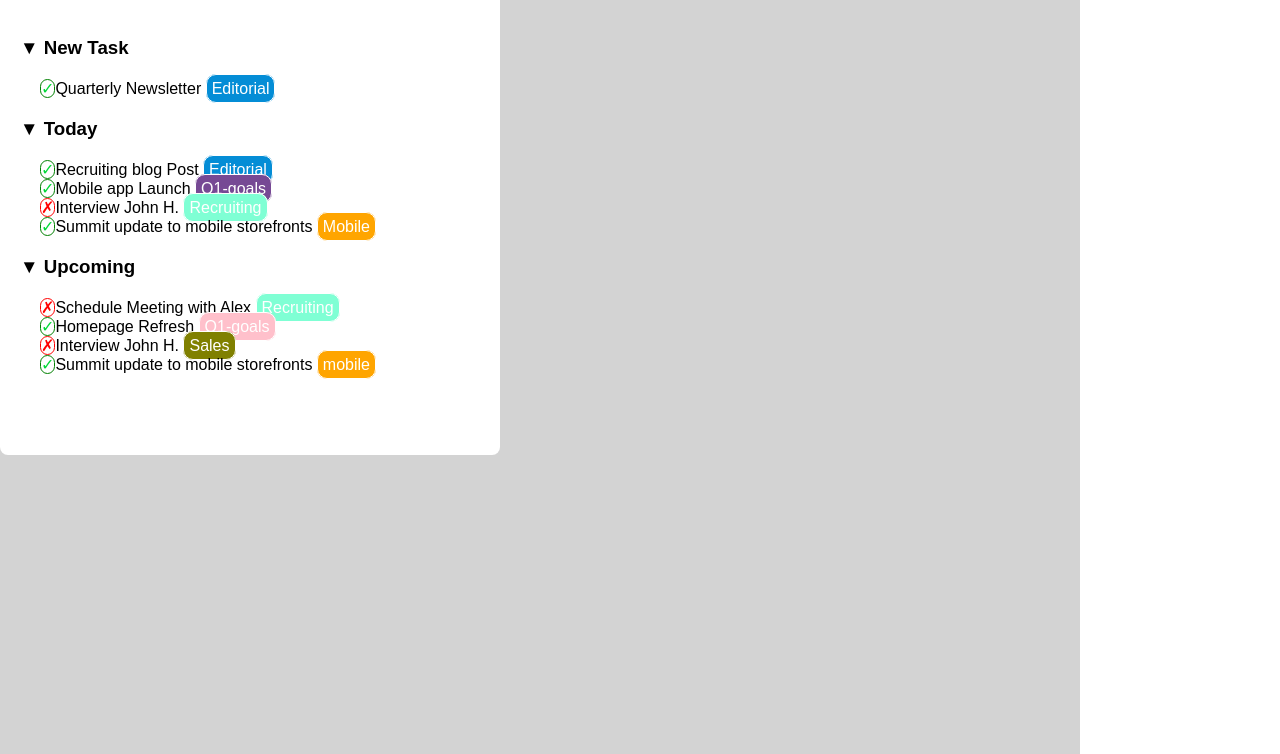
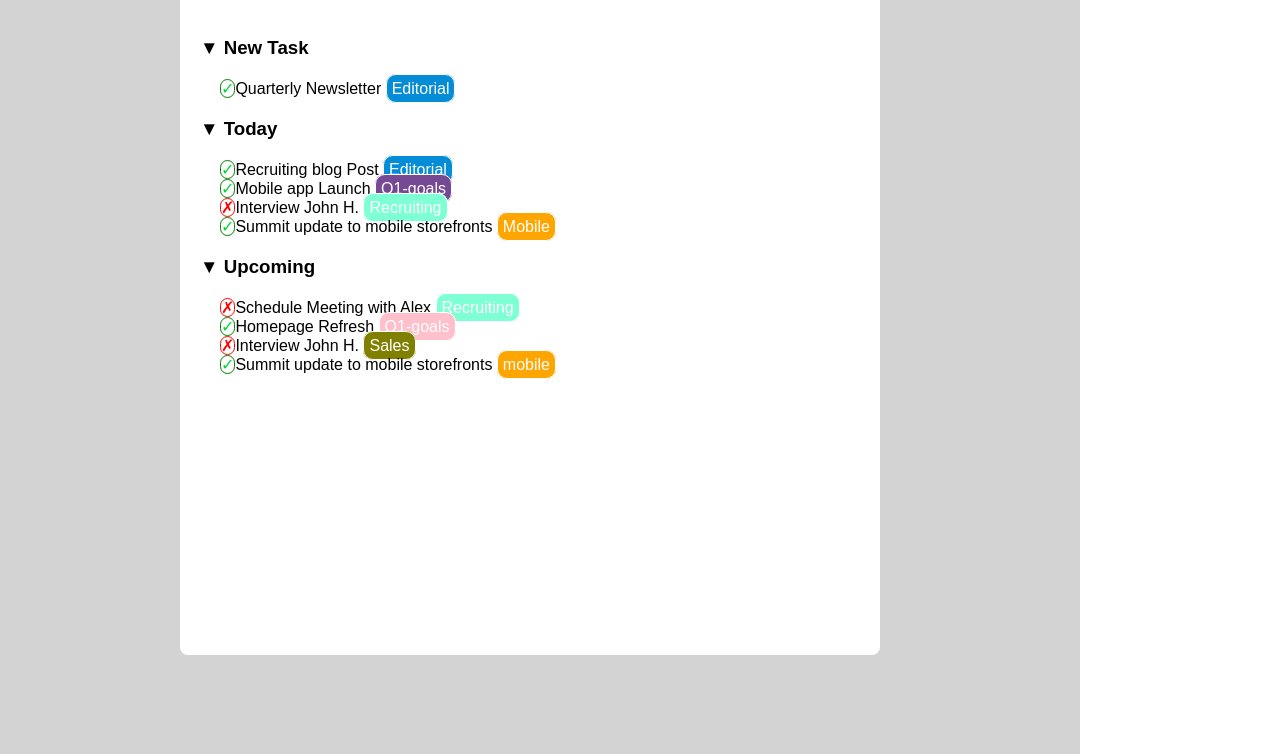
Before and after one commit to lembogeorgex/html-css-toboolist, a plain HTML site: page index.html in a window 1280 px wide. Shown: the part 115-869 px from the top of the page. Drawn offline with Linux system fonts and the light colour scheme.

Commit message:
finish project

```diff
--- a/css/style.css
+++ b/css/style.css
@@ -42,20 +42,20 @@ li {
 
 /* Main */
 .container{
-    width: 1080px;
-    height: 920px;
+    margin-left: 180px;
 }
 
 main{
+    width: 1080px;
+    height: 920px;
     background-color: lightgray;
 }
 
 .todolist{
-    width: 500px;
-    height: 500px;
+    width: 700px;
+    height: 700px;
     background-color: white;
     border-radius: 8px;
-    padding-right: 25px;
 }
 
 
@@ -73,6 +73,7 @@ main{
 .section{
     color: gray;
     border: 1px solid black;
+
 }
 
 .separator{
```
